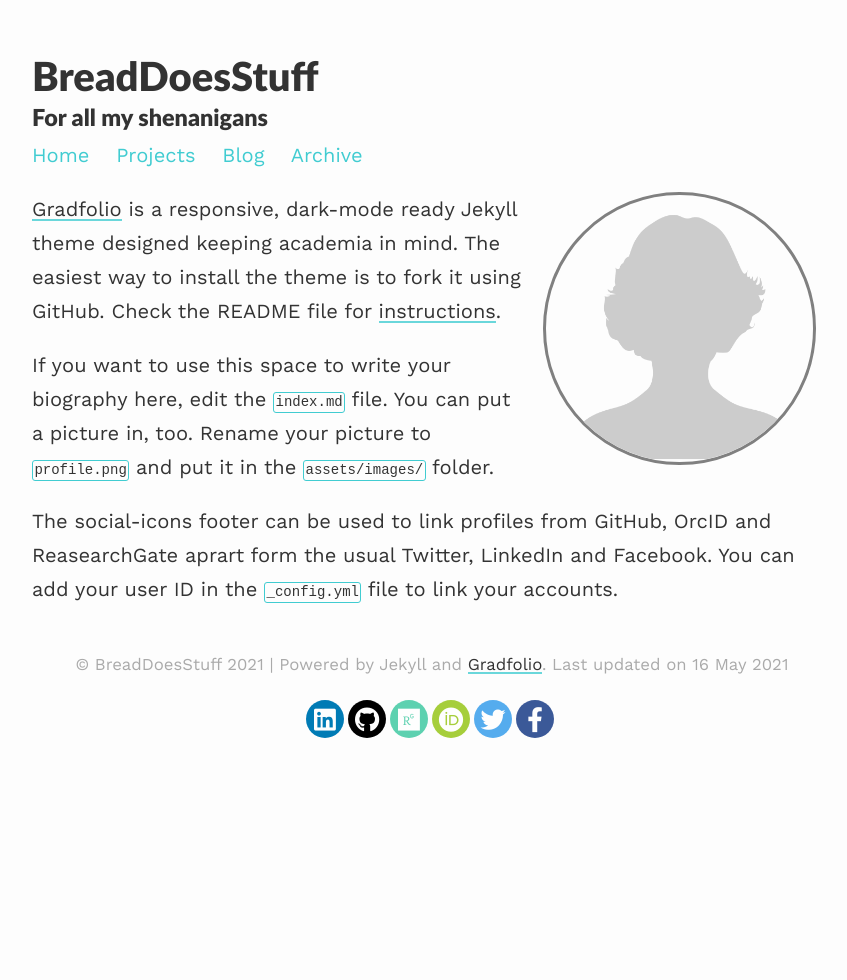
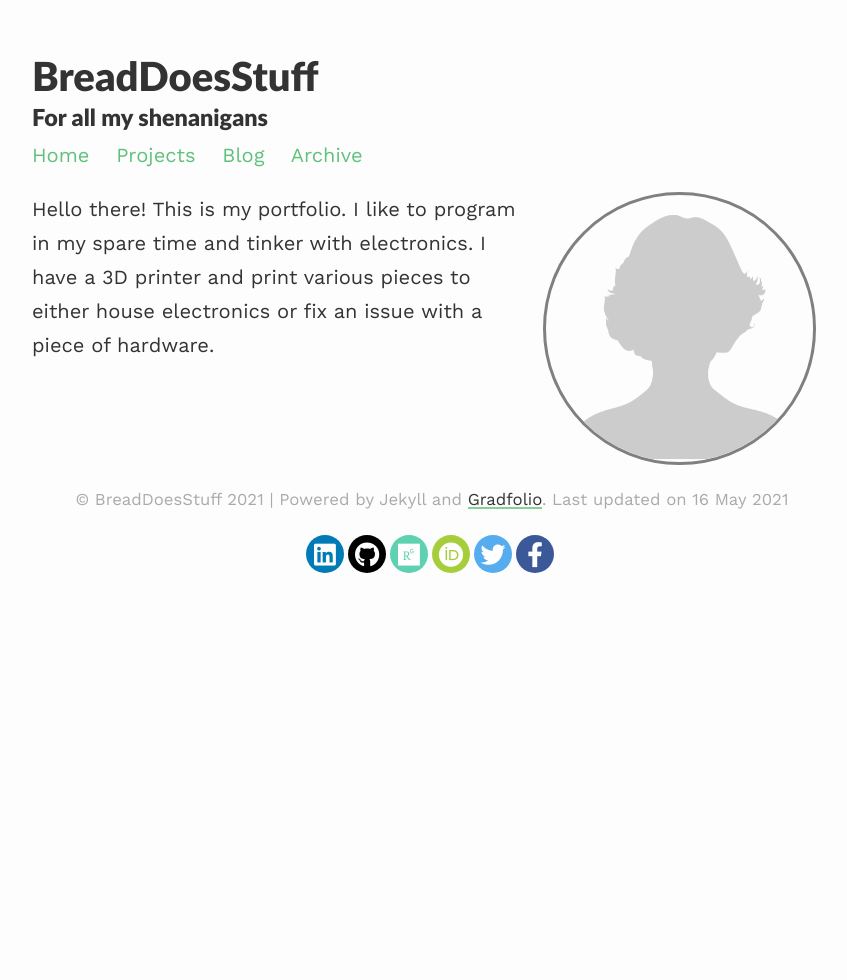
Before and after one commit to BreadDoesStuff/portfoliowebsiteblog, a Jekyll site: the page built from index.md, in a window 1280 px wide. Shown: the whole page, without its empty margins (208-1055 px from the left). Built offline with Jekyll 4.4.1, drawn with Linux system fonts in a browser that asks for light colours; nearby versions of some CDN libraries.

Commit message:
more stuff

```diff
--- a/assets/css/_sass/variables.scss
+++ b/assets/css/_sass/variables.scss
@@ -8,7 +8,7 @@ $spacing-unit:     30px;
 $light-gray: gray;
 $text-color:       #333;
 $background-color: #fdfdfd;
-$brand-color:      #41ccd1;
+$brand-color:      #60c17d;
 
 // Color scheme for light
 $body-bg: #fdfdfd;
--- a/index.md
+++ b/index.md
@@ -7,8 +7,4 @@ profile:
 published: true
 ---
 
-[Gradfolio](https://github.com/jitinnair1/gradfolio){:target="_blank"} is a responsive, dark-mode ready Jekyll theme designed keeping academia in mind. The easiest way to install the theme is to fork it using GitHub. Check the README file for [instructions](https://github.com/jitinnair1/gradfolio#installation){:target="_blank"}.
-
-If you want to use this space to write your biography here, edit the `index.md` file. You can put a picture in, too. Rename your picture to `profile.png` and put it in the `assets/images/` folder.
-
-The social-icons footer can be used to link profiles from GitHub, OrcID and ReasearchGate aprart form the usual Twitter, LinkedIn and Facebook. You can add your user ID in the `_config.yml` file to link your accounts.
+Hello there! This is my portfolio. I like to program in my spare time and tinker with electronics. I have a 3D printer and print various pieces to either house electronics or fix an issue with a piece of hardware.
```
